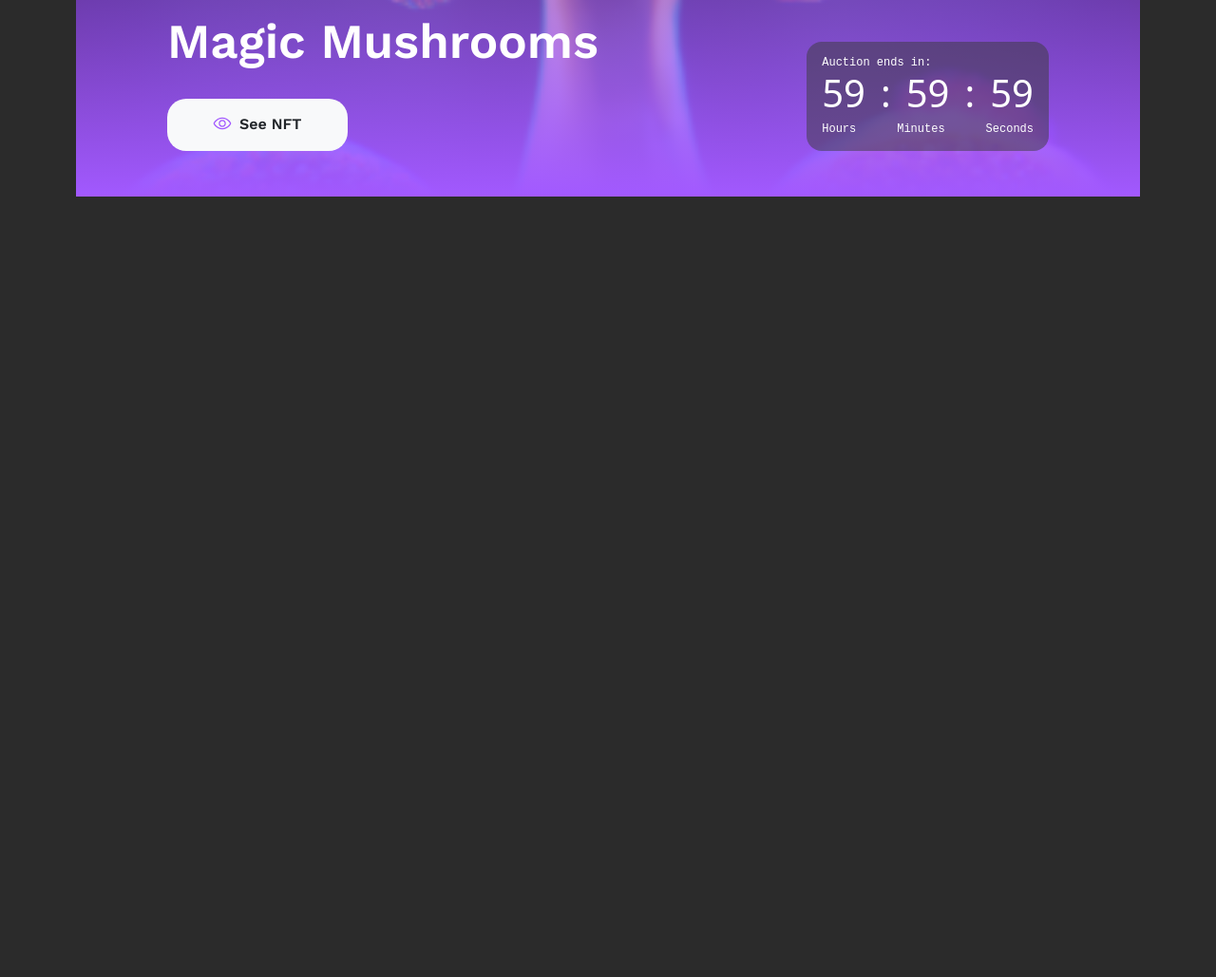
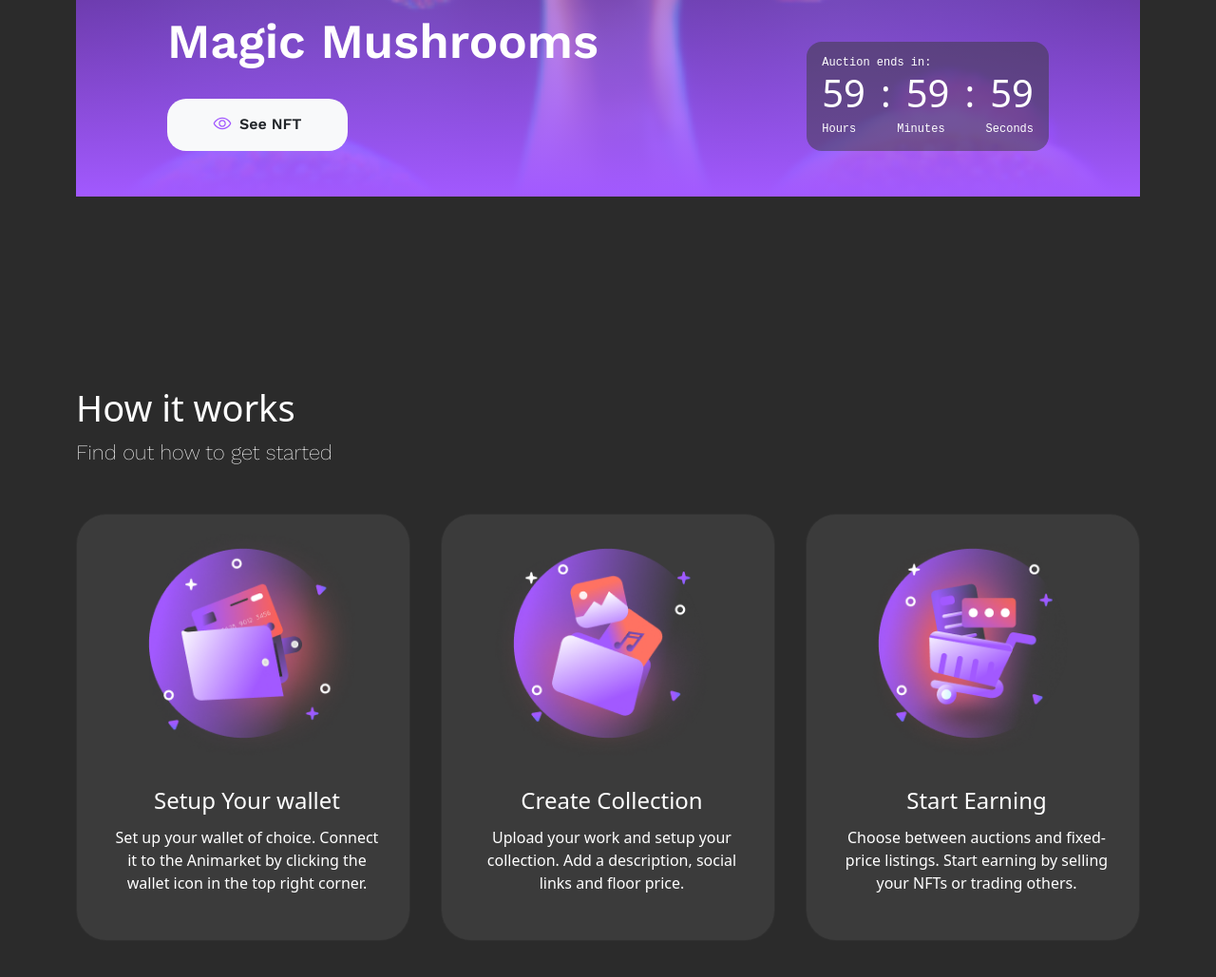
Before and after one commit to QV1LL/html-css-final-project-NFT-site-, a plain HTML site: page homepage.html in a window 1280 px wide. Shown: the part 5257-6286 px from the top of the page at 95% size. Before the commit the page ends 5544 px from the top, so only its background shows below. Drawn offline with nearby package versions, Linux system fonts and the light colour scheme.

Commit message:
Add content to homepage

```diff
--- a/css/homePage.css
+++ b/css/homePage.css
@@ -335,6 +335,26 @@ figcaption {
   }
 }
 
+.content__how-it-works {
+  .how-it-works__cards {
+    margin-top: 3em;
+    display: flex;
+    justify-content: space-between;
+    gap: 2em;
+
+    .card {
+      display: grid;
+      place-items: center;
+      width: 100% !important;
+      padding: 1em;
+    }
+
+    img {
+      width: 75%;
+    }
+  }
+}
+
 @media (width < 1070px) {
   .card-row__card {
     flex-basis: 50% !important;
@@ -424,6 +444,10 @@ figcaption {
   .nft-highlight__simple-clock {
     display: none;
   }
+
+  .how-it-works__cards {
+    flex-direction: column;
+  }
 }
 
 @media (width < 630px) {
--- a/homepage.html
+++ b/homepage.html
@@ -61,6 +61,7 @@ https://cdn.jsdelivr.net/npm/reset-css@5.0.2/reset.min.css
     </header>
 
     <a href="#" id="top"></a>
+
     <script>
       upButton = document.getElementById("top");
 
@@ -724,6 +725,61 @@ https://cdn.jsdelivr.net/npm/reset-css@5.0.2/reset.min.css
             </div>
           </div>
         </div>
+
+        <div class="content__how-it-works">
+          <div class="how-it-works__heading">
+            <div>
+              <h3>How it works</h3>
+              <p class="description">Find out how to get started</p>
+            </div>
+          </div>
+          <div class="how-it-works__cards">
+            <div class="card text-center" style="width: 18rem" href="">
+              <img
+                src="./img/homePageImgs/Icon.png"
+                class="card-img-top"
+                alt="nft"
+              />
+              <div class="card-body">
+                <h4 class="card-title">Setup Your wallet</h4>
+                <p class="text-white">
+                  Set up your wallet of choice. Connect it to the Animarket by
+                  clicking the wallet icon in the top right corner.
+                </p>
+              </div>
+            </div>
+
+            <div class="card text-center" style="width: 18rem" href="">
+              <img
+                src="./img/homePageImgs/Icon (1).png"
+                class="card-img-top"
+                alt="nft"
+              />
+              <div class="card-body">
+                <h4 class="card-title">Create Collection</h4>
+                <p class="text-white">
+                  Upload your work and setup your collection. Add a description,
+                  social links and floor price.
+                </p>
+              </div>
+            </div>
+
+            <div class="card text-center" style="width: 18rem" href="">
+              <img
+                src="./img/homePageImgs/Icon (2).png"
+                class="card-img-top"
+                alt="nft"
+              />
+              <div class="card-body">
+                <h4 class="card-title">Start Earning</h4>
+                <p class="text-white">
+                  Choose between auctions and fixed-price listings. Start
+                  earning by selling your NFTs or trading others.
+                </p>
+              </div>
+            </div>
+          </div>
+        </div>
       </div>
     </div>
   </body>
```
Also changed, not shown: img/homePageImgs/Icon (1).png (added), img/homePageImgs/Icon (2).png (added), img/homePageImgs/Icon.png (added).
